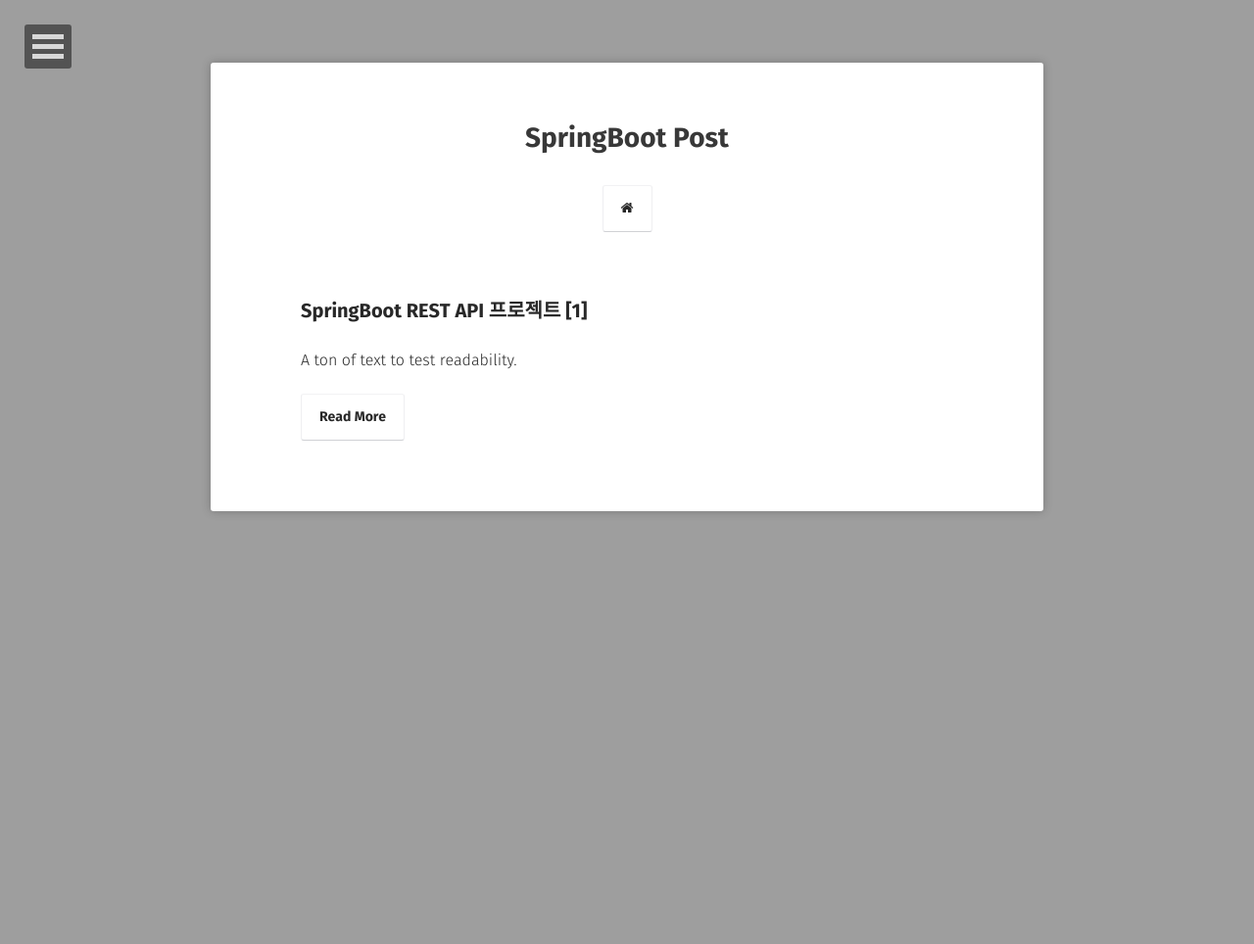
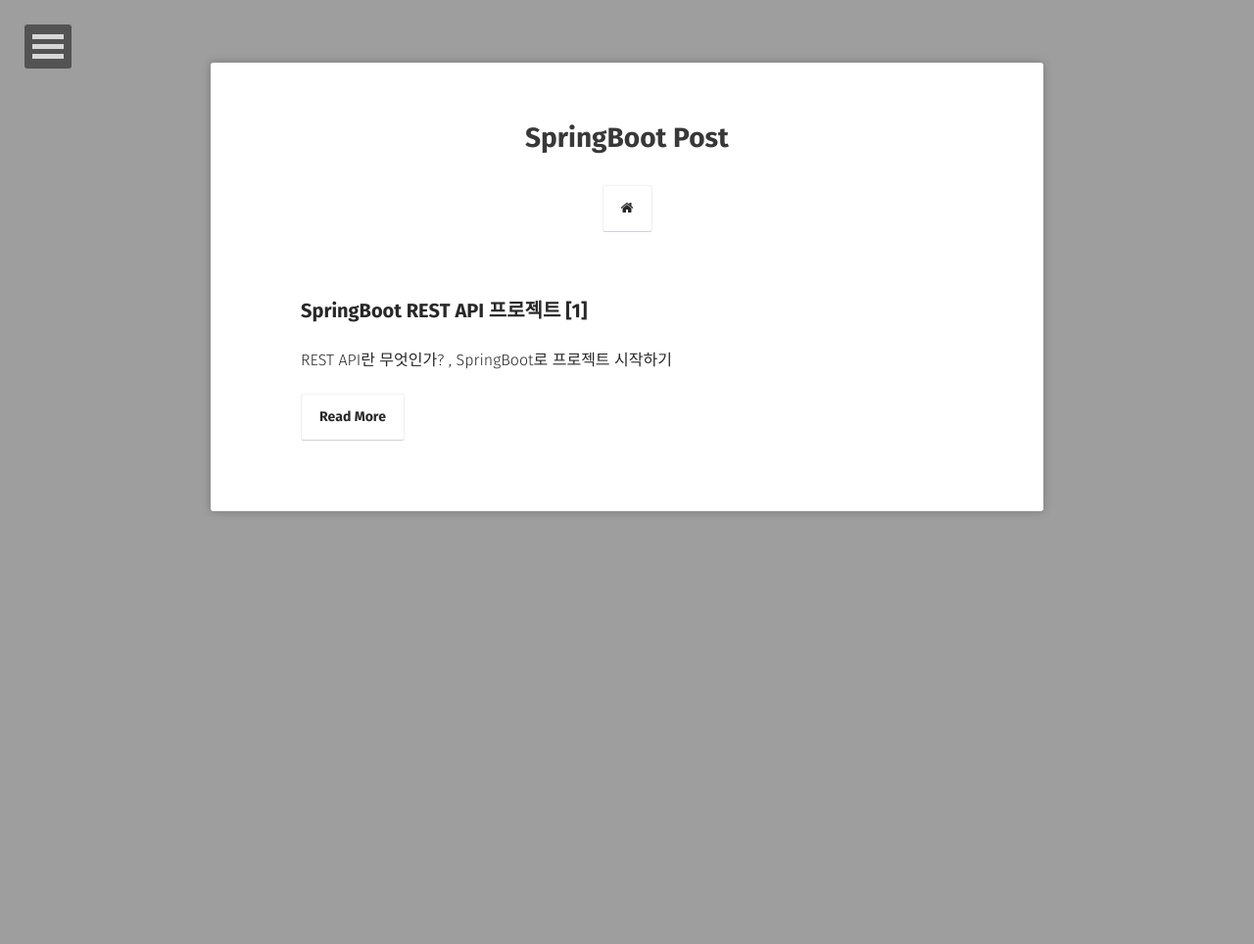
Before and after one commit to GayeonYoon/GayeonYoon.github.io, a Jekyll site: the page built from springBoot/index.md, in a window 1280 px wide. Shown: the whole page at 98% size. Built offline with Jekyll 4.4.1, drawn with Linux system fonts in a browser that asks for light colours; some web fonts are replaced.

Commit message:
Update 2021-07-04-RESTAPI-POST_1.md

```diff
--- a/_posts/2021-07-04-RESTAPI-POST_1.md
+++ b/_posts/2021-07-04-RESTAPI-POST_1.md
@@ -2,8 +2,8 @@
 layout: post
 title: "SpringBoot REST API 프로젝트 [1]"
 date: 2021-07-04
-excerpt: "A ton of text to test readability."
-tags: [sample post, readability, test]
+excerpt: "REST API란 무엇인가? , SpringBoot로 프로젝트 시작하기"
+tags: [SpringBoot, REST API]
 comments: true
 spring: true
 ---
```
